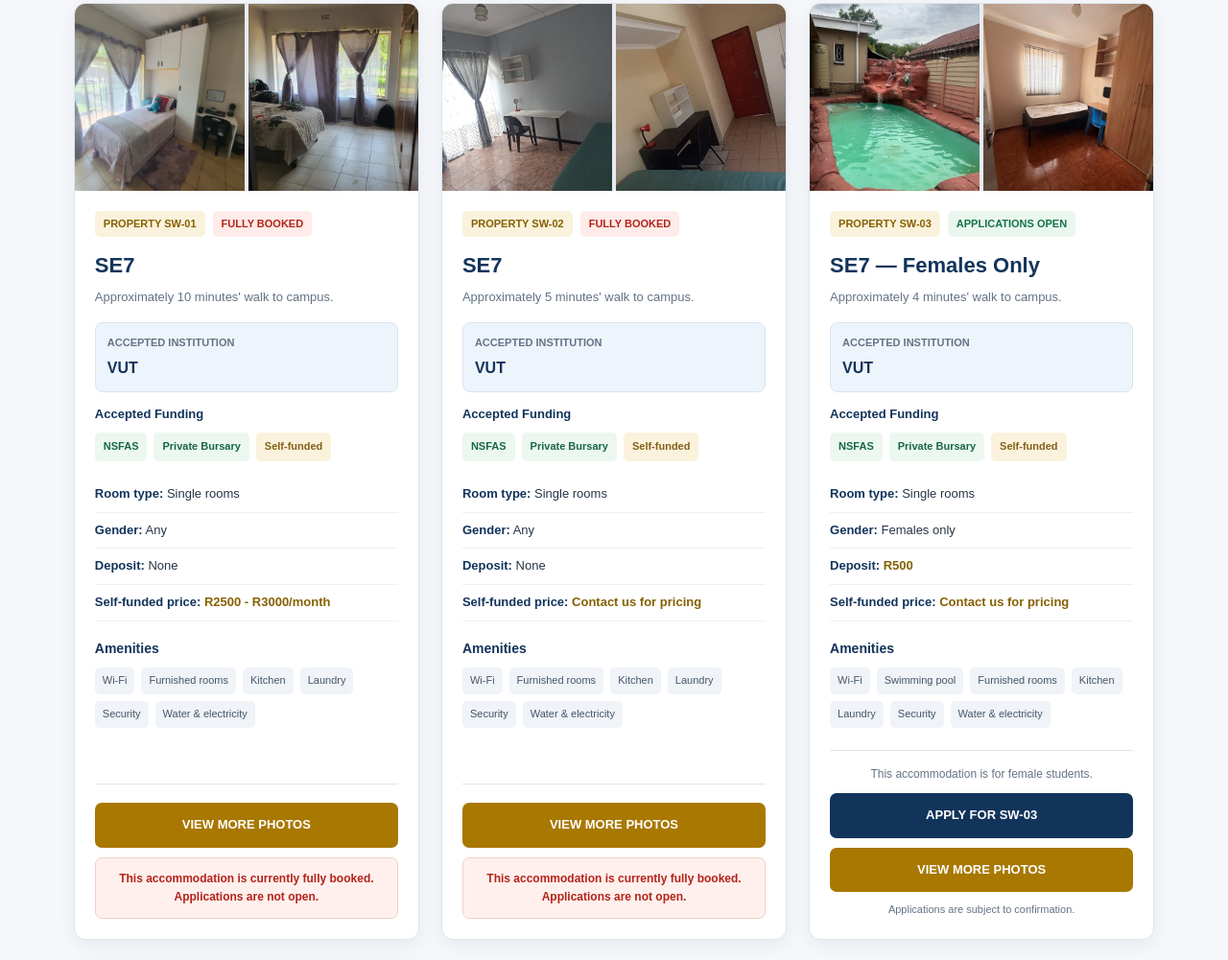
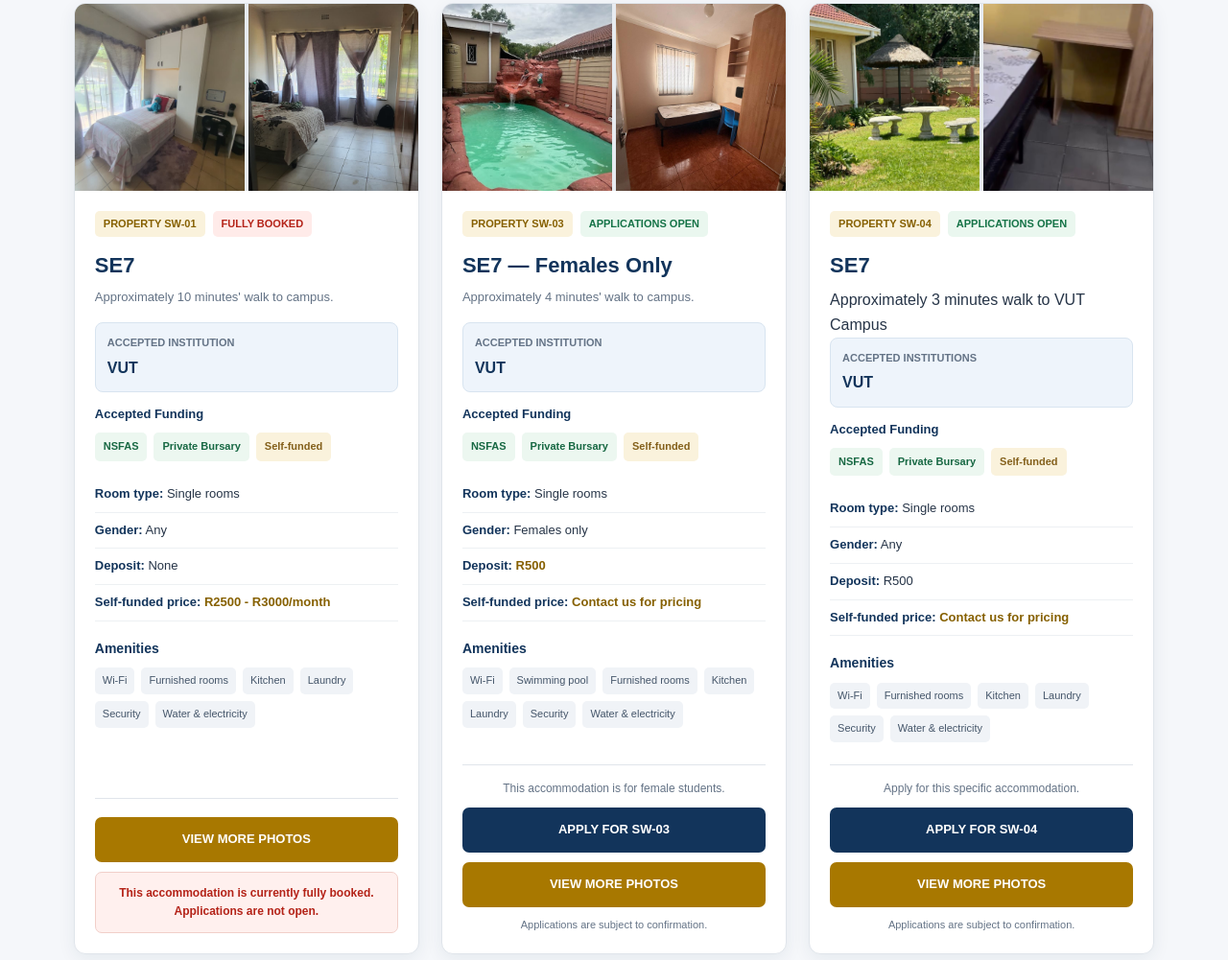
Before and after one commit to RivasCodeBraniac/vaal-accommodation-network, a plain HTML site: page index.html in a window 1280 px wide. Shown: the part 1812-2813 px from the top of the page at 96% size. Drawn offline with Linux system fonts and the light colour scheme.

Commit message:
Update index.html

```diff
--- a/index.html
+++ b/index.html
@@ -1797,120 +1797,6 @@
          SW-02
     ============================== -->
 
-      <article
-      class="property-card"
-      data-property="BW-01"
-      data-institutions="VUT"
-      data-funding="NSFAS,Bursary,Self-funded"
-      data-status="booked">
-
-      <div class="property-photos">
-        <a href="SW02.jpg"
-           target="_blank"
-           rel="noopener noreferrer"
-           aria-label="View BW-01 photo one">
-          <img
-            src="SW02.jpg"
-            alt="Bedworth Park BW-01 accommodation photo one"
-            loading="lazy">
-        </a>
-
-        <a href="SW02-1.jpg"
-           target="_blank"
-           rel="noopener noreferrer"
-           aria-label="View BW-01 photo two">
-          <img
-            src="SW02-1.jpg"
-            alt="Bedworth Park BW-01 accommodation photo two"
-            loading="lazy">
-        </a>
-      </div>
-
-      <div class="property-content">
-
-        <div class="property-topline">
-          <span class="property-code">
-            PROPERTY SW-02
-          </span>
-
-          <span class="availability booked">
-            FULLY BOOKED
-          </span>
-        </div>
-
-        <h3>SE7</h3>
-
-        <p class="location">
-          Approximately 5 minutes' walk
-          to campus.
-        </p>
-
-        <div class="institution-box">
-          <small>Accepted Institution</small>
-          <strong>VUT</strong>
-        </div>
-
-        <div class="funding-box">
-          <div class="funding-title">
-            Accepted Funding
-          </div>
-
-          <div class="funding-tags">
-            <span class="funding-tag">NSFAS</span>
-            <span class="funding-tag">Private Bursary</span>
-            <span class="funding-tag self">Self-funded</span>
-          </div>
-        </div>
-
-        <ul class="property-facts">
-          <li>
-            <strong>Room type:</strong> Single rooms
-          </li>
-          <li>
-            <strong>Gender:</strong> Any
-          </li>
-          <li>
-            <strong>Deposit:</strong> None
-          </li>
-          <li>
-            <strong>Self-funded price:</strong>
-            <span class="price">Contact us for pricing</span>
-          </li>
-        </ul>
-
-        <div class="amenities">
-          <h4>Amenities</h4>
-
-          <div class="amenity-list">
-            <span class="amenity">Wi-Fi</span>
-            <span class="amenity">Furnished rooms</span>
-            <span class="amenity">Kitchen</span>
-            <span class="amenity">Laundry</span>
-            <span class="amenity">Security</span>
-            <span class="amenity">Water &amp; electricity</span>
-          </div>
-        </div>
-
-        <div class="property-actions">
-
-          <a
-            href="https://ibb.co/album/Fxb83P"
-            class="photos-button"
-            target="_blank"
-            rel="noopener noreferrer">
-            VIEW MORE PHOTOS
-          </a>
-
-          <div class="fully-booked-message">
-            This accommodation is currently fully booked.
-            Applications are not open.
-          </div>
-
-        </div>
-
-      </div>
-    </article>
-
 
     <!-- =============================
          SW-03 — FEMALES ONLY
@@ -2100,7 +1986,7 @@
 
       <small>Accepted Institutions</small>
 
-      <strong>NWU</strong>
+      <strong>VUT</strong>
 
     </div>
 
@@ -2144,7 +2030,7 @@
 
       <li>
         <strong>Deposit:</strong>
-        None
+        R500
       </li>
 
       <li>
```
